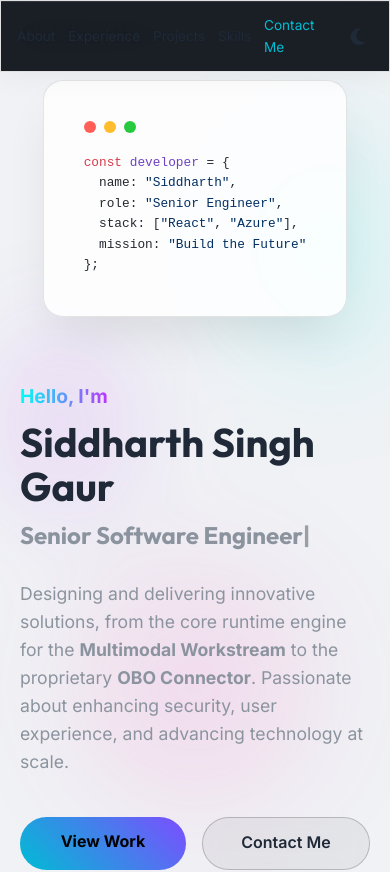
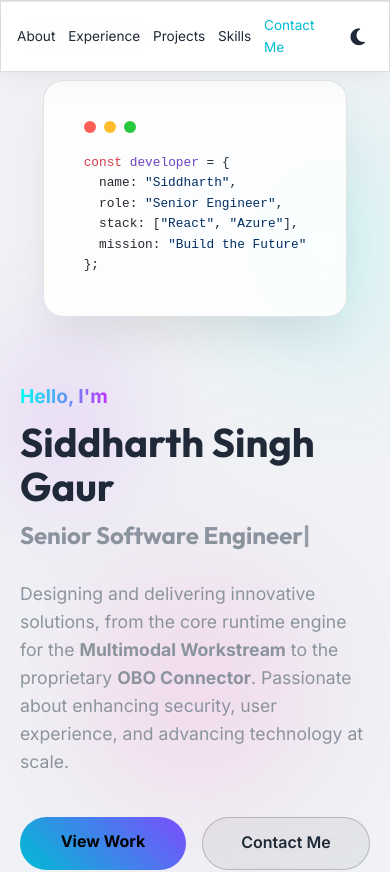
Before and after one commit to siddharthh98/tech-portfolio, a React (Vite) app: page / in a window 390 px wide. Shown: the top 872 px of the page. Built offline with nearby package versions, Linux system fonts and the light colour scheme.

Commit message:
Fix Light Mode background for Mobile Navbar

```diff
--- a/src/index.css
+++ b/src/index.css
@@ -166,6 +166,12 @@ section {
         /* Remove padding */
         color: var(--accent-cyan);
         /* Keep accent color */
+    }
+
+    [data-theme='light'] .nav-links {
+        background: rgba(255, 255, 255, 0.98);
+        border-top: 1px solid rgba(0, 0, 0, 0.1);
+        box-shadow: 0 -4px 20px rgba(0, 0, 0, 0.05);
     }
 }
 
```
